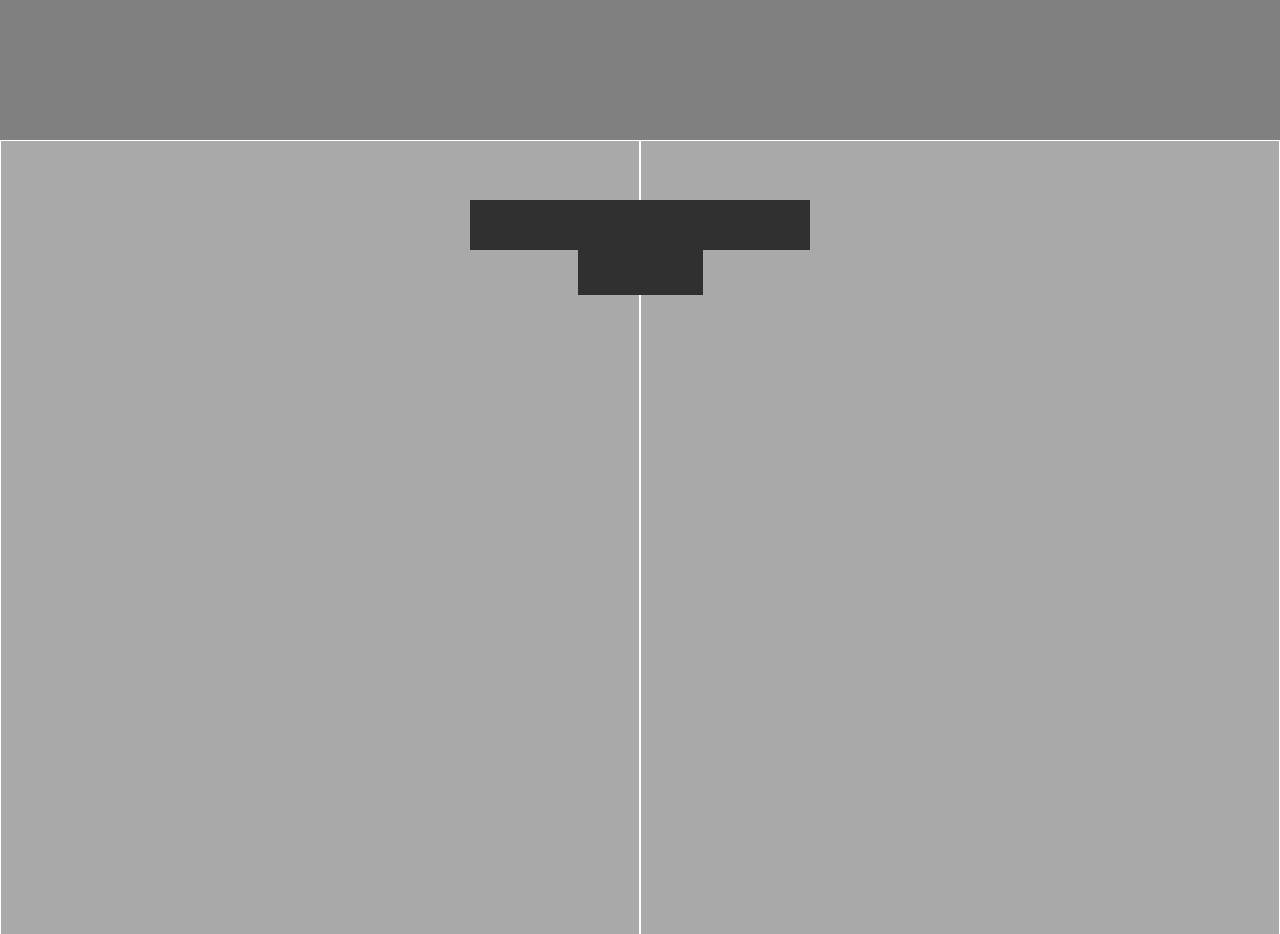
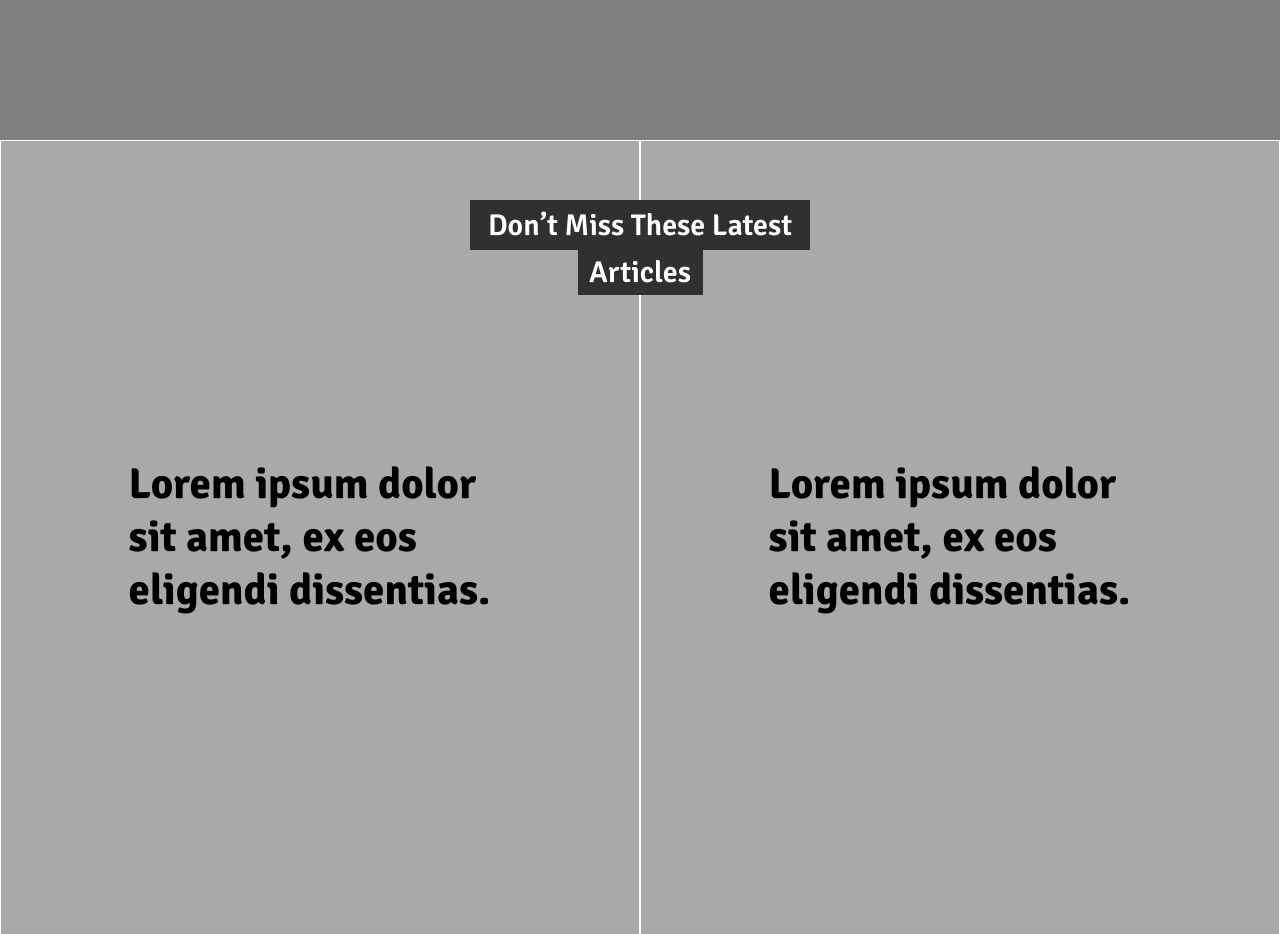
Before and after one commit to vieiramanda11/HTML-CSS-Design-Teardown, a plain HTML site: page index.html in a window 1280 px wide. Shown: the top 934 px of the page. Drawn offline with Linux system fonts and the light colour scheme.

Commit message:
working with typography

```diff
--- a/index.html
+++ b/index.html
@@ -6,18 +6,31 @@
     <meta http-equiv="X-UA-Compatible" content="ie=edge">
     <title>Smashing Magazine - For Web Designers And Developers - Smashing Magazine</title>
     <link rel="stylesheet" href="styles/styles.css">
+    <link href="https://fonts.googleapis.com/css?family=Bitter:400,400i,700|Signika:300,400,600,700&display=swap" rel="stylesheet">
 </head>
 <body>
     <div class="nav"></div>
     <div class="articleContainer">
-        <div class="article"></div>
-        <div class="article"></div>
-        <div class="article"></div>
-        <div class="article"></div>
+        <div class="article">
+            <h2>Lorem ipsum dolor sit amet, ex eos eligendi dissentias.</h2>
+        </div>
+        <div class="article">
+            <h2>Lorem ipsum dolor sit amet, ex eos eligendi dissentias.</h2>
+        </div>
+        <div class="article">
+            <h2>Lorem ipsum dolor sit amet, ex eos eligendi dissentias.</h2>
+        </div>
+        <div class="article">
+            <h2>Lorem ipsum dolor sit amet, ex eos eligendi dissentias.</h2>
+        </div>
     </div>
     <div class="LAHeader">
-        <div class="LAH1"></div>
-        <div class="LAH2"></div>
+        <div class="LAH1">
+            <h1>Don’t Miss These Latest</h1>
+        </div>
+        <div class="LAH2">
+            <h1>Articles</h1>
+        </div>
     </div>
     <div class="latestPostsContainer">
         <div class="latestPosts"></div>
--- a/styles/styles.css
+++ b/styles/styles.css
@@ -2,6 +2,16 @@
     box-sizing: border-box;
     margin: 0;
     padding: 0;
+}
+
+/* FONTS */
+
+h1, h2, h3 {
+    font-family: 'Signika', sans-serif;
+}
+
+p {
+    font-family: 'Bitter', serif;
 }
 
 .nav {
@@ -10,10 +20,17 @@
     width: 100%;
 }
 
+.articleContainer h2 {
+    font-size: 43px;
+    width: 60%;
+}
 
 .article {
+    align-items: center;
     background-color: #A9A9A9;
     border: 1px solid white;
+    display: flex;
+    justify-content: center;
     float: left;
     height: 795px;
     width: 50%;
@@ -31,14 +48,26 @@
     width: 340px;
 }
 
+.LAHeader h1 {
+    color:white;
+    margin: auto;
+    font-weight: 600;
+    font-size: 30px;
+    text-align: center;
+}
+
 .LAH1 {
+    align-items: center;
     background-color: #303030;
+    display: flex;
     height: 50px;
     width: 340px;
 }
 
 .LAH2 {
+    align-items: center;
     background-color: #303030;
+    display: flex;
     height: 45px;
     width: 125px;
 }
```
